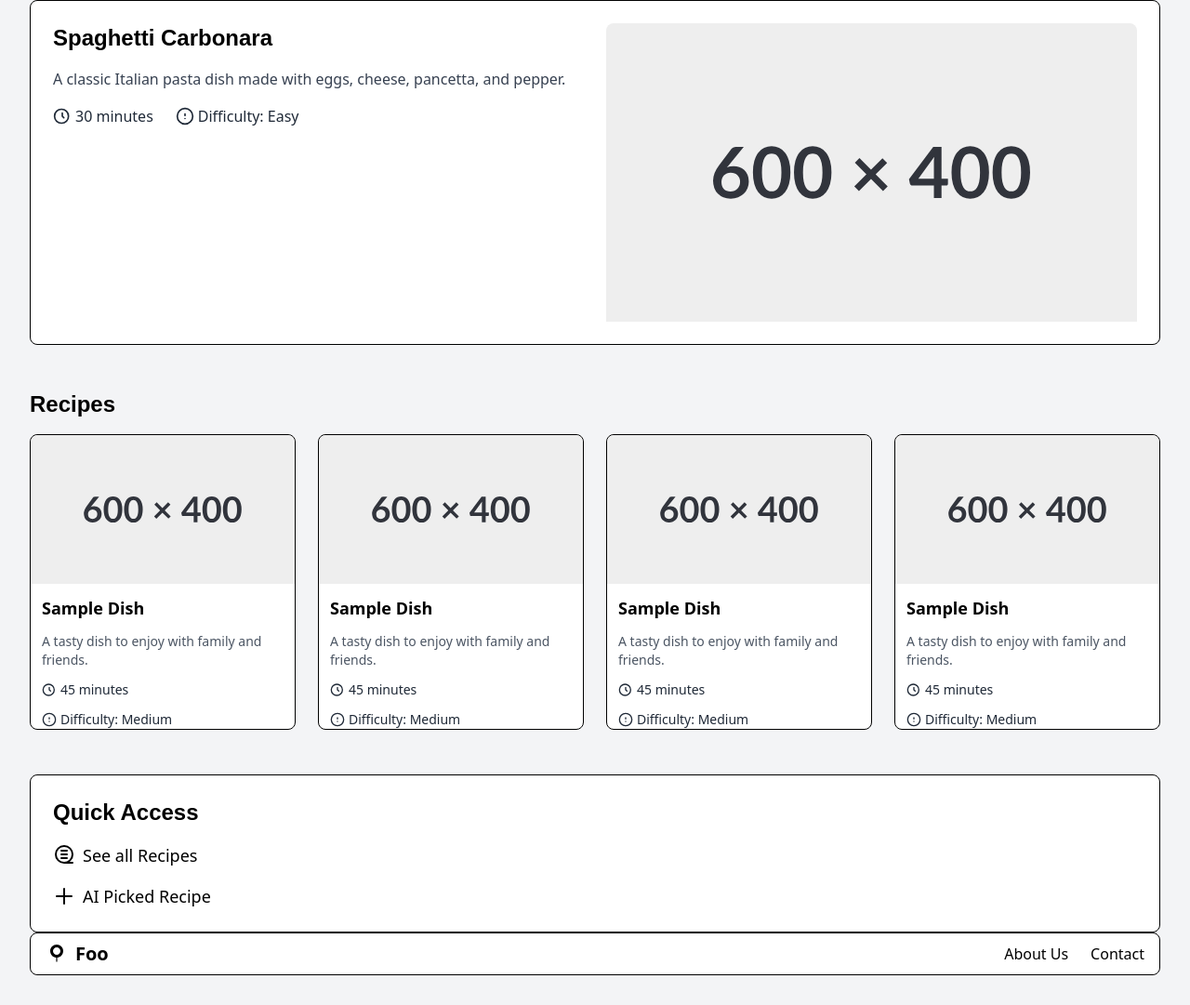
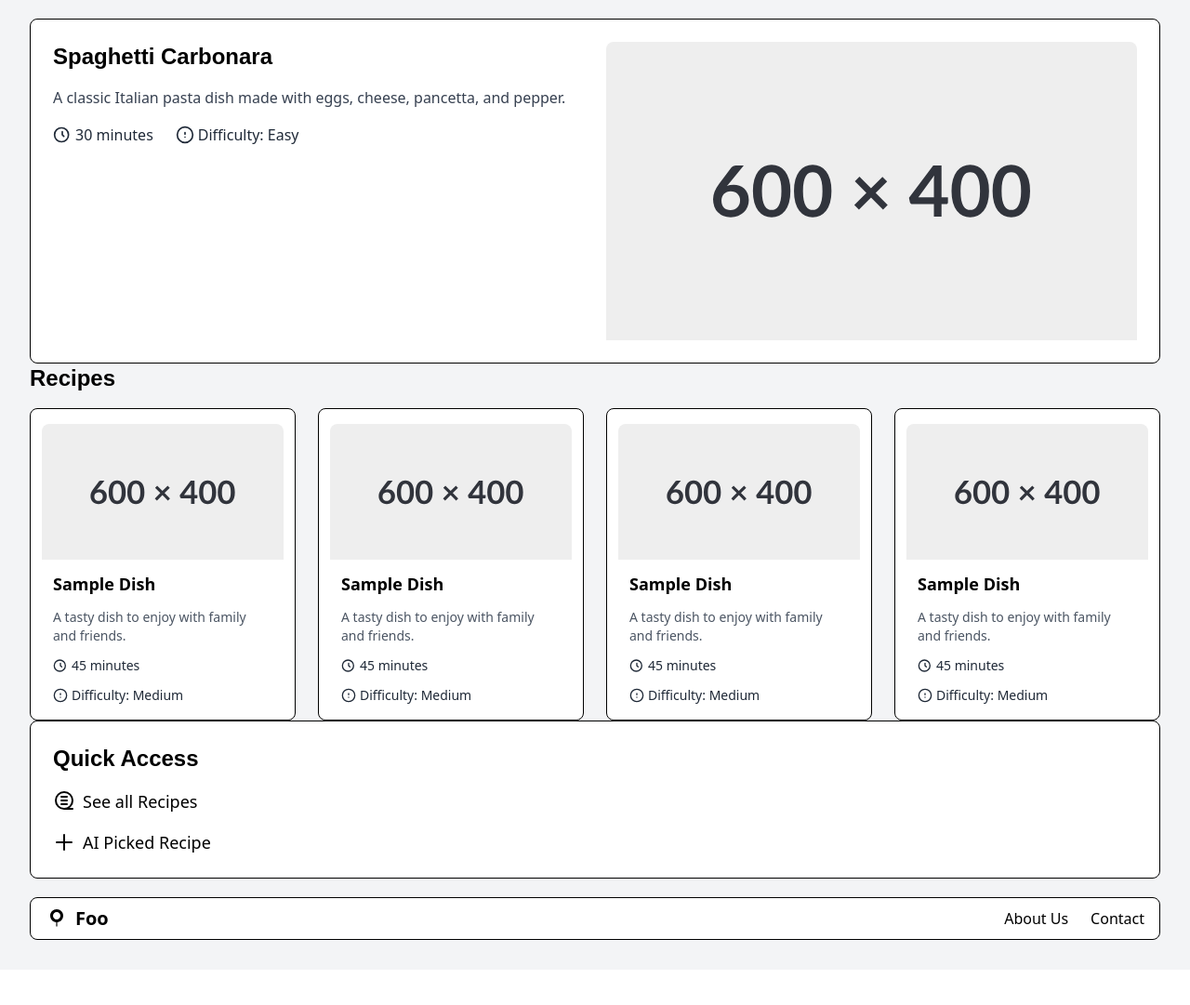
Before and after one commit to AkasakaRyuunoske/FOO, a Django app: page / in a window 1280 px wide. Shown: the part 88-1169 px from the top of the page at 93% size. After the commit the page ends 1099 px from the top, so only its background shows below. Run offline with Django 5.2, Linux system fonts and the light colour scheme; some libraries are stand-ins or nearby versions; some web fonts are replaced.

Commit message:
positioning chnages

```diff
--- a/common/templates/home.html
+++ b/common/templates/home.html
@@ -43,8 +43,7 @@
 
 
 <body class="bg-gray-100 p-8">
-<div class="container mx-auto space-y-12">
-
+<div class="w-full my-5">
     <!-- Row 1: Featured Dish Placeholder -->
     <div class="grid grid-cols-1 md:grid-cols-2 gap-6 bg-white p-6 border border-black rounded-lg">
         <div class="space-y-4">
@@ -90,8 +89,8 @@
     <div class="space-y-4">
         <h2 class="text-2xl font-bold" style="font-family:'Inclusive Sans',sans-serif;">Recipes</h2>
         <div class="grid grid-cols-1 sm:grid-cols-2 lg:grid-cols-4 gap-6">
-            <!-- repeat this card 4× -->
-            <div class="bg-white border border-black rounded-lg overflow-hidden space-y-3">
+            <!-- card 4× -->
+            <div class="bg-white border border-black rounded-lg overflow-hidden space-y-3 px-3 py-4">
                 <img
                         src="static/example_photo/600400.svg"
                         alt="Recipe Card Placeholder"
@@ -119,8 +118,8 @@
                     <span class="text-sm">Difficulty: Medium</span>
                 </div>
             </div>
-            <!-- …repeat 3 more cards identical to above… -->
-            <div class="bg-white border border-black rounded-lg overflow-hidden space-y-3">
+
+            <div class="bg-white border border-black rounded-lg overflow-hidden space-y-3 px-3 py-4">
                 <img
                         src="static/example_photo/600400.svg"
                         alt="Recipe Card Placeholder"
@@ -148,7 +147,8 @@
                     <span class="text-sm">Difficulty: Medium</span>
                 </div>
             </div>
-            <div class="bg-white border border-black rounded-lg overflow-hidden space-y-3">
+
+            <div class="bg-white border border-black rounded-lg overflow-hidden space-y-3 px-3 py-4">
                 <img
                         src="static/example_photo/600400.svg"
                         alt="Recipe Card Placeholder"
@@ -176,7 +176,8 @@
                     <span class="text-sm">Difficulty: Medium</span>
                 </div>
             </div>
-            <div class="bg-white border border-black rounded-lg overflow-hidden space-y-3">
+
+            <div class="bg-white border border-black rounded-lg overflow-hidden space-y-3 px-3 py-4">
                 <img
                         src="static/example_photo/600400.svg"
                         alt="Recipe Card Placeholder"
```
